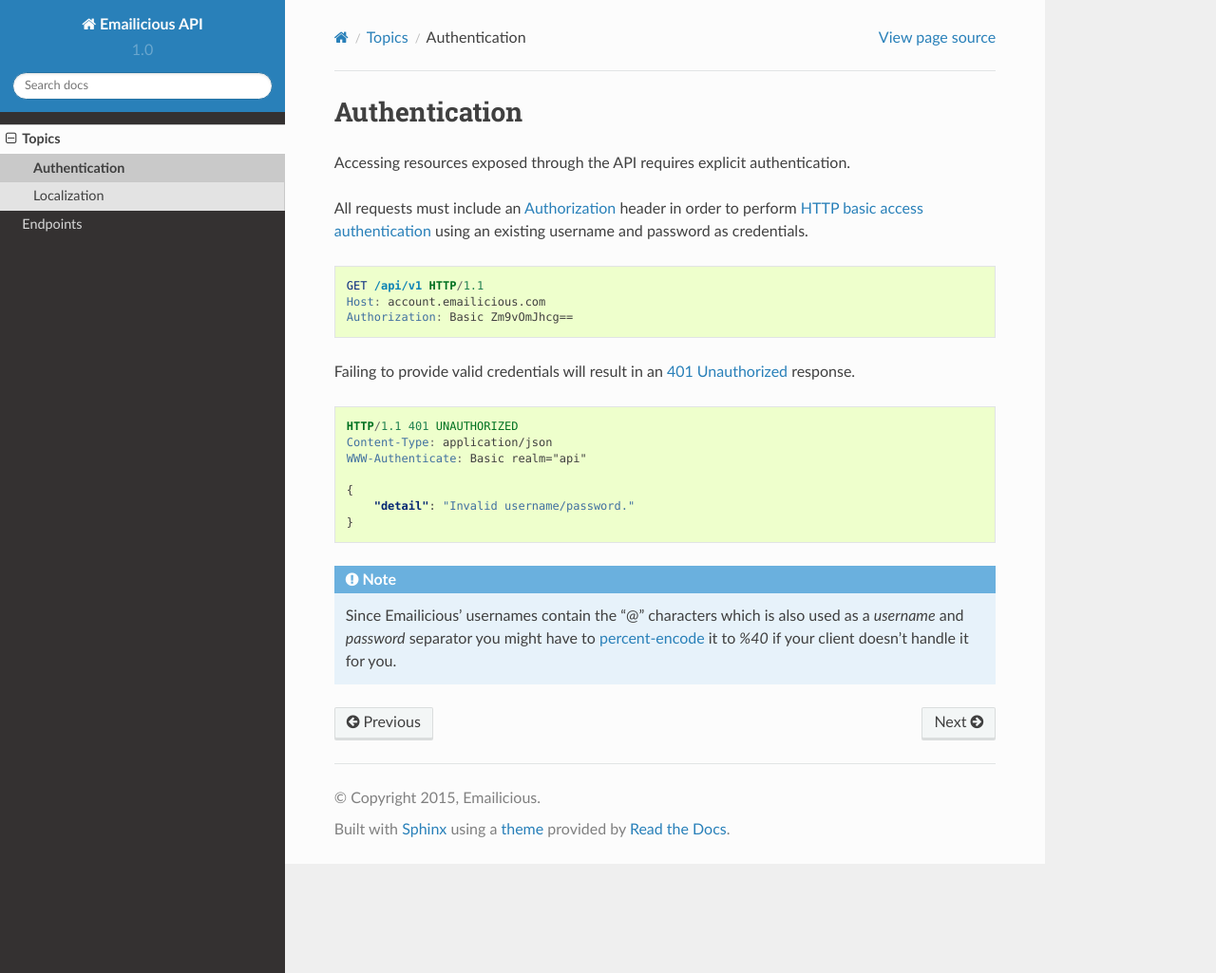
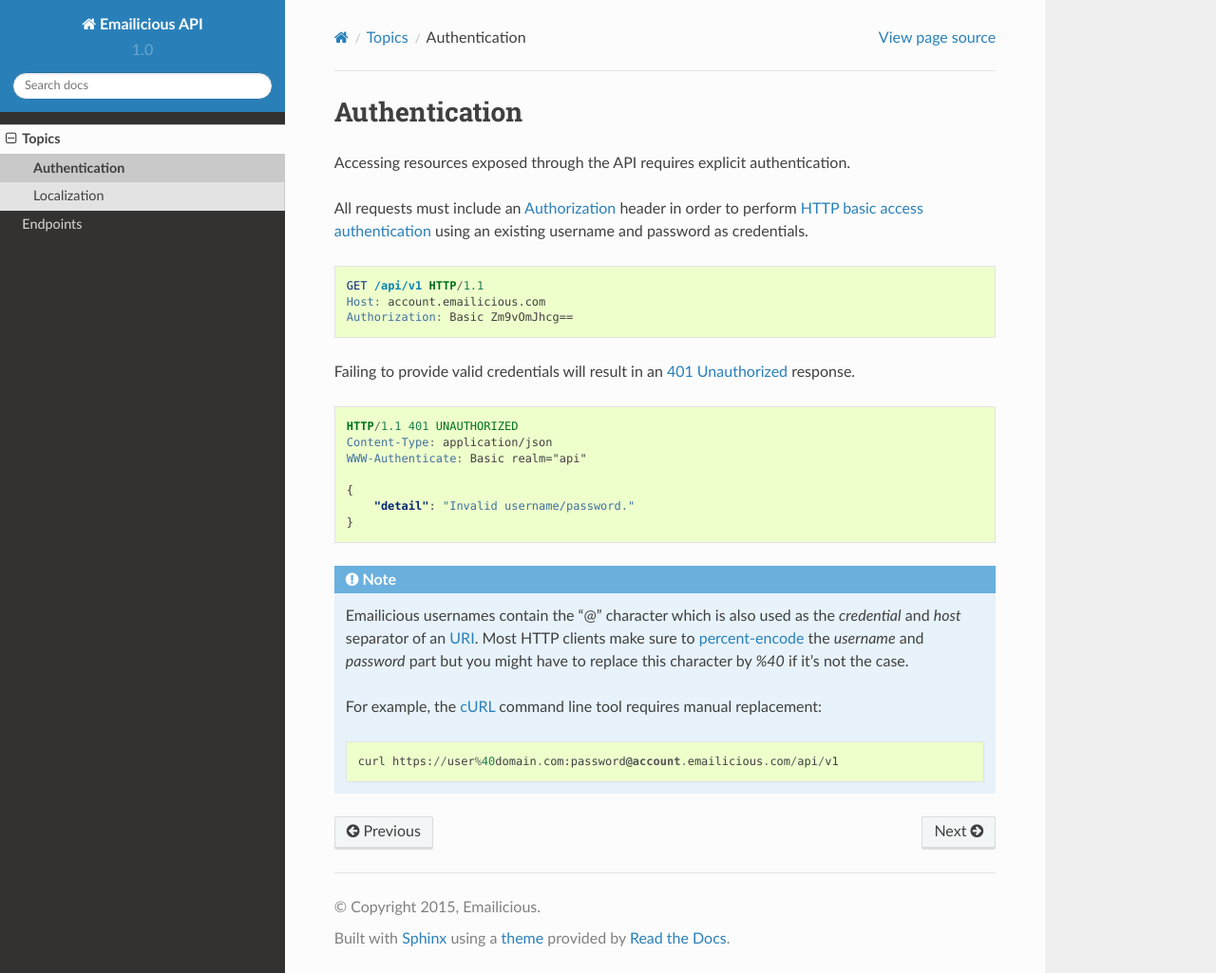
Before and after one commit to emailicious/api-docs, a Sphinx documentation site: the page built from source/topics/authentication.rst, in a window 1280 px wide and 1025 px high. Shown: the whole window at 95% size. Built offline with Sphinx 7.4.7 and the Read the Docs theme 2.0.0, drawn with Linux system fonts in a browser that asks for light colours.

Commit message:
Amended the authentication note about the "@" character.

```diff
--- a/source/topics/authentication.rst
+++ b/source/topics/authentication.rst
@@ -30,9 +30,16 @@
     }
 
 .. note::
-    Since Emailicious' usernames contain the "@" characters which is also used
-    as a `username` and `password` separator you might have to
-    `percent-encode`_ it to `%40` if your client doesn't handle it for you.
+    Emailicious usernames contain the "@" character which is also used as the
+    `credential` and `host` separator of an `URI`_. Most HTTP clients make
+    sure to `percent-encode`_ the `username` and `password` part but you might
+    have to replace this character by `%40` if it's not the case.
 
+    For example, the `cURL`_ command line tool requires manual replacement::
+
+        curl https://user%40domain.com:password@account.emailicious.com/api/v1
+
+.. _`HTTP basic access authentication`: https://en.wikipedia.org/wiki/Basic_access_authentication
+.. _`URI`: https://en.wikipedia.org/wiki/Uniform_Resource_Identifier#Syntax
 .. _`percent-encode`: https://en.wikipedia.org/wiki/Percent-encoding
-.. _`HTTP basic access authentication`: https://en.wikipedia.org/wiki/Basic_access_authentication
+.. _`cURL`: http://curl.haxx.se/
```
Also changed, not shown: 1 other file.
